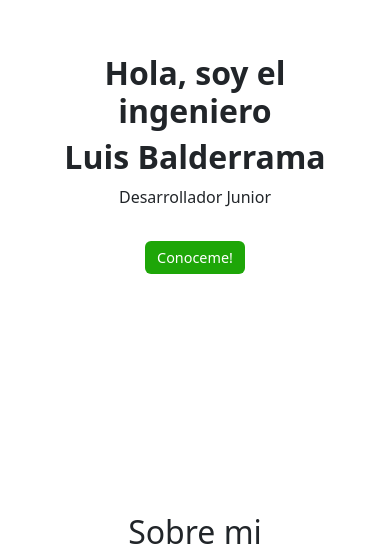
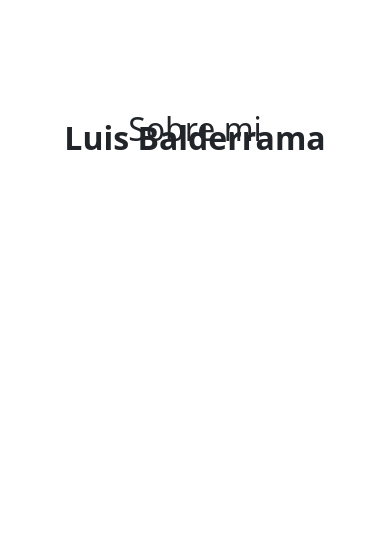
Before and after one commit to LuisBalderrama10/Luis-Balderrama-portfolio, a React (Vite) app: page / in a window 390 px wide. Shown: the part 290-844 px from the top of the page. Built offline with nearby package versions, Linux system fonts and the light colour scheme.

Commit message:
Ajustes de responsividad en la sección Hero

```diff
--- a/src/About.css
+++ b/src/About.css
@@ -14,8 +14,12 @@ p {
 }
 
 .hero-section {
-  padding: 2rem;
-  flex-direction: column;
+    padding: 2rem;
+    flex-direction: column;
+    min-height: 100vh;
+    align-items: center;
+    justify-content: center;
+    text-align: center;
 }
 
 .button {
--- a/src/Hero.css
+++ b/src/Hero.css
@@ -1,6 +1,12 @@
+.hero-section {
+    padding-top: 50px; /* Espacio superior */
+    padding-bottom: 50px; /* Espacio inferior */
+}
 
 .hero-section h1 {
     font-size: 3rem; /* Por defecto */
+    min-height: 100vh;
+
 }
 
 @media (max-width: 768px) {
```
